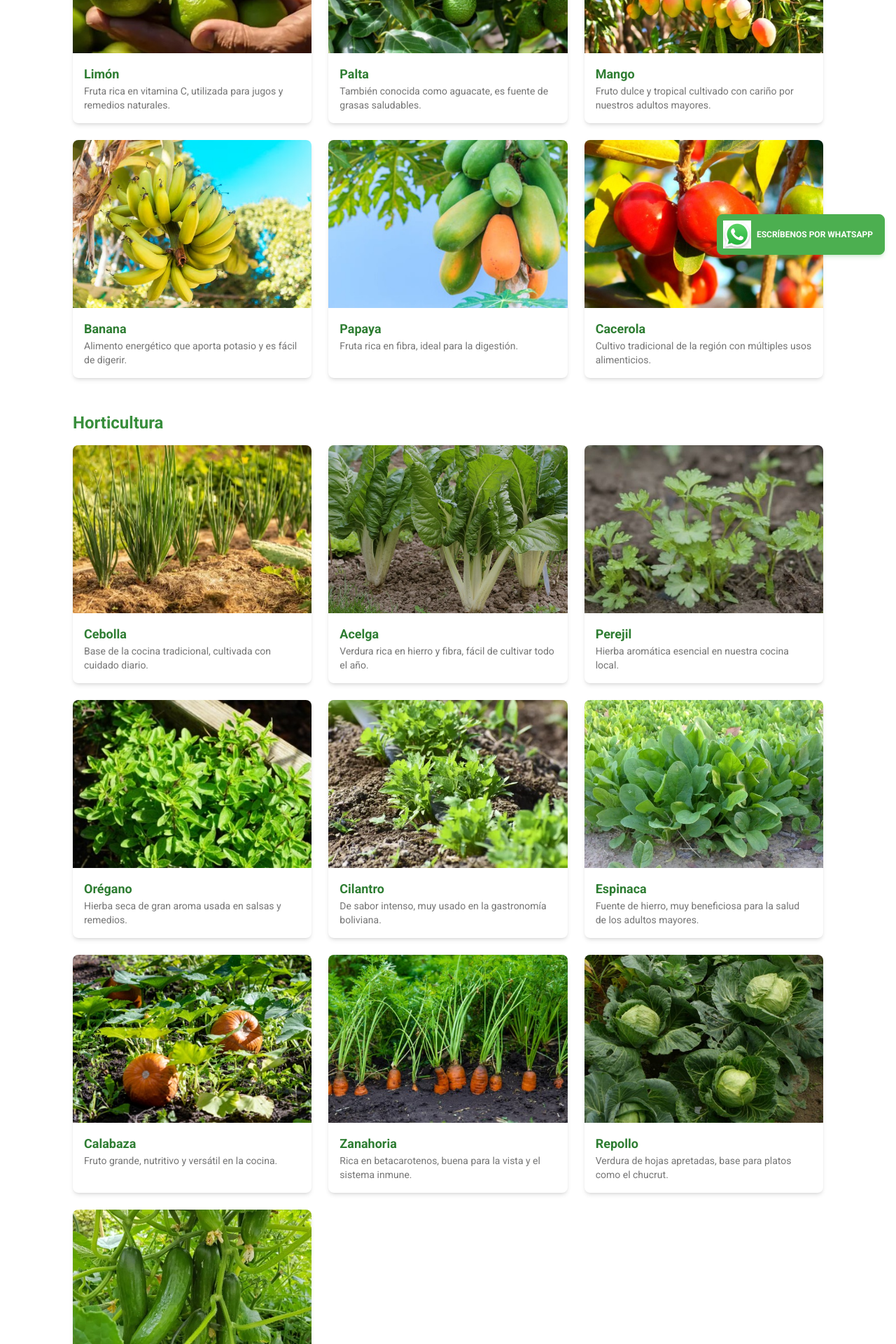
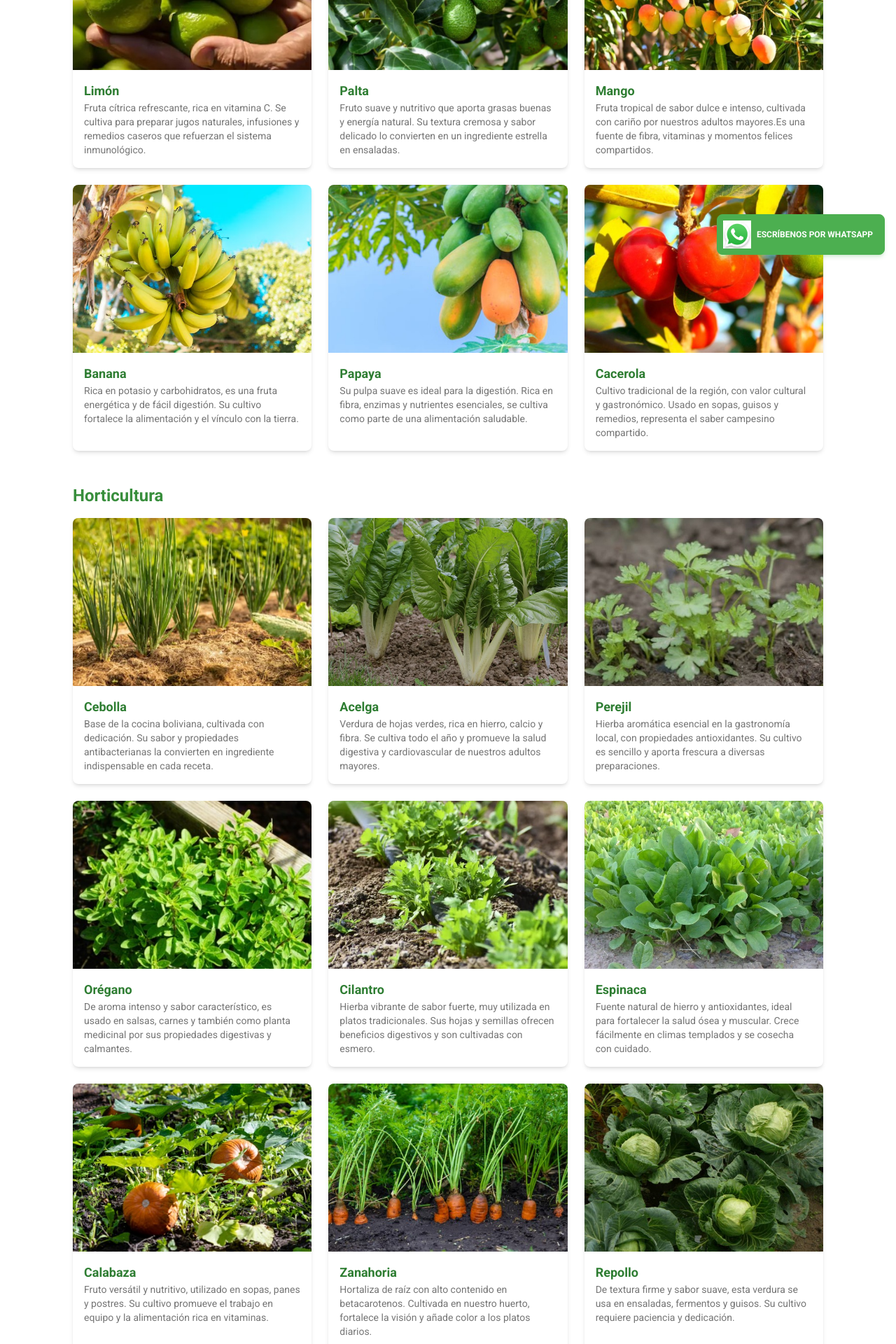
Before and after one commit to JhamilPeredo/AdultoMayor, a Next.js app: page /huertos in a window 1280 px wide. Shown: the part 420-2340 px from the top of the page at 70% size. Built offline with nearby package versions, Linux system fonts and the light colour scheme.

Commit message:
fase1 commit

```diff
--- a/src/app/hero.tsx
+++ b/src/app/hero.tsx
@@ -37,9 +37,7 @@ function Hero() {
             </SafeTypography>
 
             <SafeTypography variant="lead" className="text-gray-700 mt-6">
-              Somos un espacio de amor, cuidado y comunidad para adultos mayores.
-              Aquí encuentran un segundo hogar donde se sienten acompañados,
-              valorados y activos.
+              En el Centro de Ancianos Vida Feliz, somos un espacio de afecto, respeto y comunidad dedicado al bienestar integral de los adultos mayores. Aquí encuentran un segundo hogar, donde cada persona es valorada, escuchada y acompañada. Promovemos un entorno activo, seguro y lleno de oportunidades para compartir historias, talentos y alegrías. Nuestro compromiso es cultivar vínculos intergeneracionales y brindar una vida plena, con dignidad y propósito.
             </SafeTypography>
           </div>
         </div>
--- a/src/app/huertos/page.tsx
+++ b/src/app/huertos/page.tsx
@@ -31,19 +31,19 @@ export default function HuertosPage() {
         </h1>
 
         <p className="mb-10 text-center text-gray-700 max-w-3xl mx-auto">
-          Nuestro huerto es más que una fuente de alimentos; es un espacio terapéutico, educativo y comunitario. Se divide en cinco áreas fundamentales, trabajadas con amor por nuestros adultos mayores.
+         Más que una fuente de alimentos, nuestro huerto es un lugar de sanación, aprendizaje y encuentro. Dividido en cinco áreas esenciales, cada rincón es cultivado con dedicación por nuestros adultos mayores, quienes siembran amor, experiencia y comunidad en cada brote.
         </p>
 
         {/* FRUTICULTURA */}
         <div className="mb-12">
           <h2 className="text-2xl font-semibold text-green-700 mb-4">Fruticultura</h2>
           <div className="grid grid-cols-1 sm:grid-cols-2 md:grid-cols-3 gap-6">
-            <Card src="/image/frutas/limon.jpg" alt="Limón" title="Limón" description="Fruta rica en vitamina C, utilizada para jugos y remedios naturales." />
-            <Card src="/image/frutas/palta.jpg" alt="Palta" title="Palta" description="También conocida como aguacate, es fuente de grasas saludables." />
-            <Card src="/image/frutas/mango.jpg" alt="Mango" title="Mango" description="Fruto dulce y tropical cultivado con cariño por nuestros adultos mayores." />
-            <Card src="/image/frutas/banana1.jpg" alt="Banana" title="Banana" description="Alimento energético que aporta potasio y es fácil de digerir." />
-            <Card src="/image/frutas/papaya.jpg" alt="Papaya" title="Papaya" description="Fruta rica en fibra, ideal para la digestión." />
-            <Card src="/image/frutas/cacerola.jpg" alt="Cacerola" title="Cacerola" description="Cultivo tradicional de la región con múltiples usos alimenticios." />
+            <Card src="/image/frutas/limon.jpg" alt="Limón" title="Limón" description="Fruta cítrica refrescante, rica en vitamina C. Se cultiva para preparar jugos naturales, infusiones y remedios caseros que refuerzan el sistema inmunológico." />
+            <Card src="/image/frutas/palta.jpg" alt="Palta" title="Palta" description="Fruto suave y nutritivo que aporta grasas buenas y energía natural. Su textura cremosa y sabor delicado lo convierten en un ingrediente estrella en ensaladas." />
+            <Card src="/image/frutas/mango.jpg" alt="Mango" title="Mango" description="Fruta tropical de sabor dulce e intenso, cultivada con cariño por nuestros adultos mayores.Es una fuente de fibra, vitaminas y momentos felices compartidos." />
+            <Card src="/image/frutas/banana1.jpg" alt="Banana" title="Banana" description="Rica en potasio y carbohidratos, es una fruta energética y de fácil digestión. Su cultivo fortalece la alimentación y el vínculo con la tierra." />
+            <Card src="/image/frutas/papaya.jpg" alt="Papaya" title="Papaya" description="Su pulpa suave es ideal para la digestión. Rica en fibra, enzimas y nutrientes esenciales, se cultiva como parte de una alimentación saludable." />
+            <Card src="/image/frutas/cacerola.jpg" alt="Cacerola" title="Cacerola" description="Cultivo tradicional de la región, con valor cultural y gastronómico. Usado en sopas, guisos y remedios, representa el saber campesino compartido." />
           </div>
         </div>
 
@@ -51,16 +51,16 @@ export default function HuertosPage() {
         <div className="mb-12">
           <h2 className="text-2xl font-semibold text-green-700 mb-4">Horticultura</h2>
           <div className="grid grid-cols-1 sm:grid-cols-2 md:grid-cols-3 gap-6">
-            <Card src="/image/horticultura/cebolla.jpg" alt="Cebolla" title="Cebolla" description="Base de la cocina tradicional, cultivada con cuidado diario." />
-            <Card src="/image/horticultura/acelga.jpg" alt="Acelga" title="Acelga" description="Verdura rica en hierro y fibra, fácil de cultivar todo el año." />
-            <Card src="/image/horticultura/perejil.jpg" alt="Perejil" title="Perejil" description="Hierba aromática esencial en nuestra cocina local." />
-            <Card src="/image/horticultura/oregano.jpg" alt="Orégano" title="Orégano" description="Hierba seca de gran aroma usada en salsas y remedios." />
-            <Card src="/image/horticultura/cilantro.jpg" alt="Cilantro" title="Cilantro" description="De sabor intenso, muy usado en la gastronomía boliviana." />
-            <Card src="/image/horticultura/espinaca.jpg" alt="Espinaca" title="Espinaca" description="Fuente de hierro, muy beneficiosa para la salud de los adultos mayores." />
-            <Card src="/image/horticultura/calabaza.jpg" alt="Calabaza" title="Calabaza" description="Fruto grande, nutritivo y versátil en la cocina." />
-            <Card src="/image/horticultura/zanahoria.jpg" alt="Zanahoria" title="Zanahoria" description="Rica en betacarotenos, buena para la vista y el sistema inmune." />
-            <Card src="/image/horticultura/repollo.jpg" alt="Repollo" title="Repollo" description="Verdura de hojas apretadas, base para platos como el chucrut." />
-            <Card src="/image/horticultura/pepino.jpg" alt="Pepino" title="Pepino" description="Fresco y liviano, ideal para ensaladas y jugos naturales." />
+            <Card src="/image/horticultura/cebolla.jpg" alt="Cebolla" title="Cebolla" description="Base de la cocina boliviana, cultivada con dedicación. Su sabor y propiedades antibacterianas la convierten en ingrediente indispensable en cada receta." />
+            <Card src="/image/horticultura/acelga.jpg" alt="Acelga" title="Acelga" description="Verdura de hojas verdes, rica en hierro, calcio y fibra. Se cultiva todo el año y promueve la salud digestiva y cardiovascular de nuestros adultos mayores." />
+            <Card src="/image/horticultura/perejil.jpg" alt="Perejil" title="Perejil" description="Hierba aromática esencial en la gastronomía local, con propiedades antioxidantes. Su cultivo es sencillo y aporta frescura a diversas preparaciones." />
+            <Card src="/image/horticultura/oregano.jpg" alt="Orégano" title="Orégano" description="De aroma intenso y sabor característico, es usado en salsas, carnes y también como planta medicinal por sus propiedades digestivas y calmantes." />
+            <Card src="/image/horticultura/cilantro.jpg" alt="Cilantro" title="Cilantro" description="Hierba vibrante de sabor fuerte, muy utilizada en platos tradicionales. Sus hojas y semillas ofrecen beneficios digestivos y son cultivadas con esmero." />
+            <Card src="/image/horticultura/espinaca.jpg" alt="Espinaca" title="Espinaca" description="Fuente natural de hierro y antioxidantes, ideal para fortalecer la salud ósea y muscular. Crece fácilmente en climas templados y se cosecha con cuidado." />
+            <Card src="/image/horticultura/calabaza.jpg" alt="Calabaza" title="Calabaza" description="Fruto versátil y nutritivo, utilizado en sopas, panes y postres. Su cultivo promueve el trabajo en equipo y la alimentación rica en vitaminas." />
+            <Card src="/image/horticultura/zanahoria.jpg" alt="Zanahoria" title="Zanahoria" description="Hortaliza de raíz con alto contenido en betacarotenos. Cultivada en nuestro huerto, fortalece la visión y añade color a los platos diarios." />
+            <Card src="/image/horticultura/repollo.jpg" alt="Repollo" title="Repollo" description="De textura firme y sabor suave, esta verdura se usa en ensaladas, fermentos y guisos. Su cultivo requiere paciencia y dedicación." />
+            <Card src="/image/horticultura/pepino.jpg" alt="Pepino" title="Pepino" description="Refrescante y liviano, ideal para ensaladas y jugos. Hidratante y bajo en calorías, es cultivado con cuidado por manos que conocen la tierra." />
           </div>
         </div>
 
@@ -68,10 +68,10 @@ export default function HuertosPage() {
         <div className="mb-12">
           <h2 className="text-2xl font-semibold text-green-700 mb-4">Floricultura</h2>
           <div className="grid grid-cols-1 sm:grid-cols-2 md:grid-cols-3 gap-6">
-            <Card src="/image/floricultura/rosas.jpg" alt="Rosas" title="Rosas" description="Flor símbolo de amor y belleza, cultivada con esmero en el jardín." />
-            <Card src="/image/floricultura/jazmin.jpg" alt="Jazmín" title="Jazmín" description="Flor blanca de aroma suave, ideal para relajar el espíritu." />
-            <Card src="/image/floricultura/santarita.jpg" alt="Santarita" title="Santarita" description="Planta trepadora de vibrante color que embellece el entorno." />
-            <Card src="/image/floricultura/pedrosegundo.jpg" alt="Pedro Segundo" title="Pedro Segundo" description="Flor popular que representa la tradición local." />
+            <Card src="/image/floricultura/rosas.jpg" alt="Rosas" title="Rosas" description="Símbolo de amor y belleza. Cultivadas en el jardín del centro, sus colores y fragancias embellecen el entorno y despiertan emociones profundas." />
+            <Card src="/image/floricultura/jazmin.jpg" alt="Jazmín" title="Jazmín" description="Flor blanca de perfume suave, cultivada por su efecto relajante y decorativo. Aporta paz y equilibrio al espacio de los adultos mayores." />
+            <Card src="/image/floricultura/santarita.jpg" alt="Santarita" title="Santarita" description="Planta trepadora de colores vibrantes, ideal para cercos y pérgolas. Representa la vitalidad y la alegría que florece en el huerto." />
+            <Card src="/image/floricultura/pedrosegundo.jpg" alt="Pedro Segundo" title="Pedro Segundo" description="Flor tradicional de Bolivia, cultivada en homenaje a la cultura local. Su presencia en el huerto celebra las raíces y la identidad del lugar." />
           </div>
         </div>
 
@@ -79,15 +79,15 @@ export default function HuertosPage() {
         <div className="mb-12">
           <h2 className="text-2xl font-semibold text-green-700 mb-4">Plantas Medicinales</h2>
           <div className="grid grid-cols-1 sm:grid-cols-2 md:grid-cols-3 gap-6">
-            <Card src="/image/medicinales/sabila.jpg" alt="Sábila" title="Sábila" description="Planta suculenta de usos cicatrizantes y dermatológicos." />
-            <Card src="/image/medicinales/pinon.jpg" alt="Piñón" title="Piñón" description="Usado para dolores musculares y masajes naturales." />
-            <Card src="/image/medicinales/cedron.jpg" alt="Cedrón" title="Cedrón" description="Infusión calmante muy usada para dormir bien." />
-            <Card src="/image/medicinales/matico.jpg" alt="Matico" title="Matico" description="Hierba curativa usada en heridas y problemas digestivos." />
-            <Card src="/image/medicinales/guayaba.jpg" alt="Guayaba" title="Guayaba" description="Sus hojas se usan para hacer té contra diarreas y fiebre." />
-            <Card src="/image/medicinales/paico.jpg" alt="Paico" title="Paico" description="Planta milenaria contra parásitos y para calmar dolores estomacales." />
-            <Card src="/image/medicinales/anamo.jpg" alt="Anamo" title="Anamo" description="Hierba silvestre con propiedades revitalizantes." />
-            <Card src="/image/medicinales/colonia.jpg" alt="Colonia" title="Colonia" description="Aromática relajante muy cultivada en los patios del centro." />
-            <Card src="/image/medicinales/moringa.jpg" alt="Moringa" title="Moringa" description="Considerada superalimento por sus nutrientes y antioxidantes." />
+            <Card src="/image/medicinales/sabila.jpg" alt="Sábila" title="Sábila" description="Planta suculenta de uso externo e interno, utilizada para tratar heridas, quemaduras y afecciones de la piel. También ayuda a la digestión." />
+            <Card src="/image/medicinales/pinon.jpg" alt="Piñón" title="Piñón" description="Cultivado por sus beneficios musculares. Su aceite es usado en masajes para aliviar dolores articulares y relajar el cuerpo naturalmente." />
+            <Card src="/image/medicinales/cedron.jpg" alt="Cedrón" title="Cedrón" description="Hierba de hojas aromáticas que se infusiona para calmar los nervios y favorecer el sueño reparador. Muy apreciada por los adultos mayores." />
+            <Card src="/image/medicinales/matico.jpg" alt="Matico" title="Matico" description="Planta tradicional con propiedades curativas. Se usa en infusión o cataplasma para tratar heridas, dolores y problemas digestivos." />
+            <Card src="/image/medicinales/guayaba.jpg" alt="Guayaba" title="Guayaba" description="Además de su fruto, sus hojas tienen poder medicinal. Se utilizan en té para aliviar malestares estomacales, diarrea y fiebre." />
+            <Card src="/image/medicinales/paico.jpg" alt="Paico" title="Paico" description="Conocido por sus propiedades antiparasitarias. Muy usado por generaciones en remedios caseros para aliviar dolores abdominales." />
+            <Card src="/image/medicinales/anamo.jpg" alt="Anamo" title="Anamo" description="Hierba silvestre de efecto revitalizante. Se cultiva con respeto a la tradición y se utiliza para energizar cuerpo y mente." />
+            <Card src="/image/medicinales/colonia.jpg" alt="Colonia" title="Colonia" description="Planta aromática que relaja los sentidos. Muy cultivada en los patios del centro, donde su perfume genera bienestar emocional." />
+            <Card src="/image/medicinales/moringa.jpg" alt="Moringa" title="Moringa" description="Considerada un superalimento, esta planta contiene proteínas, vitaminas y antioxidantes. Su consumo fortalece la salud y el sistema inmunológico." />
           </div>
         </div>
 
@@ -95,8 +95,8 @@ export default function HuertosPage() {
         <div className="mb-12">
           <h2 className="text-2xl font-semibold text-green-700 mb-4">Producción de Abonos Orgánicos</h2>
           <div className="grid grid-cols-1 sm:grid-cols-2 md:grid-cols-3 gap-6">
-            <Card src="/image/abono/composta.jpg" alt="Composta" title="Composta Vegetal" description="Mezcla de restos vegetales descompuestos que mejora el suelo." />
-            <Card src="/image/abono/humus.jpg" alt="Humus de lombriz" title="Humus de lombriz" description="Abono orgánico de alta calidad producido por lombrices rojas californianas." />
+            <Card src="/image/abono/composta.jpg" alt="Composta" title="Composta Vegetal" description="Mezcla natural de restos vegetales como hojas, cáscaras y raíces. Se descompone y se convierte en un abono que mejora la textura y nutrientes del suelo." />
+            <Card src="/image/abono/humus.jpg" alt="Humus de lombriz" title="Humus de lombriz" description="Abono orgánico de gran calidad, elaborado por lombrices rojas californianas. Enriquece la tierra con microorganismos beneficiosos y estimula el crecimiento saludable de las plantas." />
           </div>
         </div>
       </section>
--- a/src/app/latest-blog-posts.tsx
+++ b/src/app/latest-blog-posts.tsx
@@ -10,17 +10,17 @@ const BLOG_POSTS = [
   {
     img: "/image/imagen9.jpg",
     title: "Qué Hacemos",
-    desc: `hola`,
+    desc: `Promovemos el bienestar integral de nuestros adultos mayores mediante espacios seguros, atención dedicada y actividades significativas. Cada día es una nueva oportunidad para compartir experiencias con alegría, respeto y humanidad profunda.`,
   },
   {
     img: "/image/imagen12.jpg",
     title: "Qué Necesitamos",
-    desc: `hola`,
+    desc: `Necesitamos manos comprometidas, recursos sostenibles y apoyo solidario que fortalezcan nuestros programas. Tu colaboración permite crear entornos activos que enriquecen la vida de nuestros adultos mayores con propósito y amor.`,
   },
   {
     img: "/image/imagen14.jpg",
     title: "Cómo Puedes Ayudar",
-    desc: `hola`,
+    desc: `Puedes apoyar siendo voluntario, realizando donaciones o difundiendo nuestra labor. Cada gesto transforma el presente, mejora el entorno y enriquece la vida de nuestros adultos mayores con dignidad y esperanza.`,
   },
 ];
 
```
Also changed, not shown: src/app/artesanias/page.tsx (+7 -7 lines).
